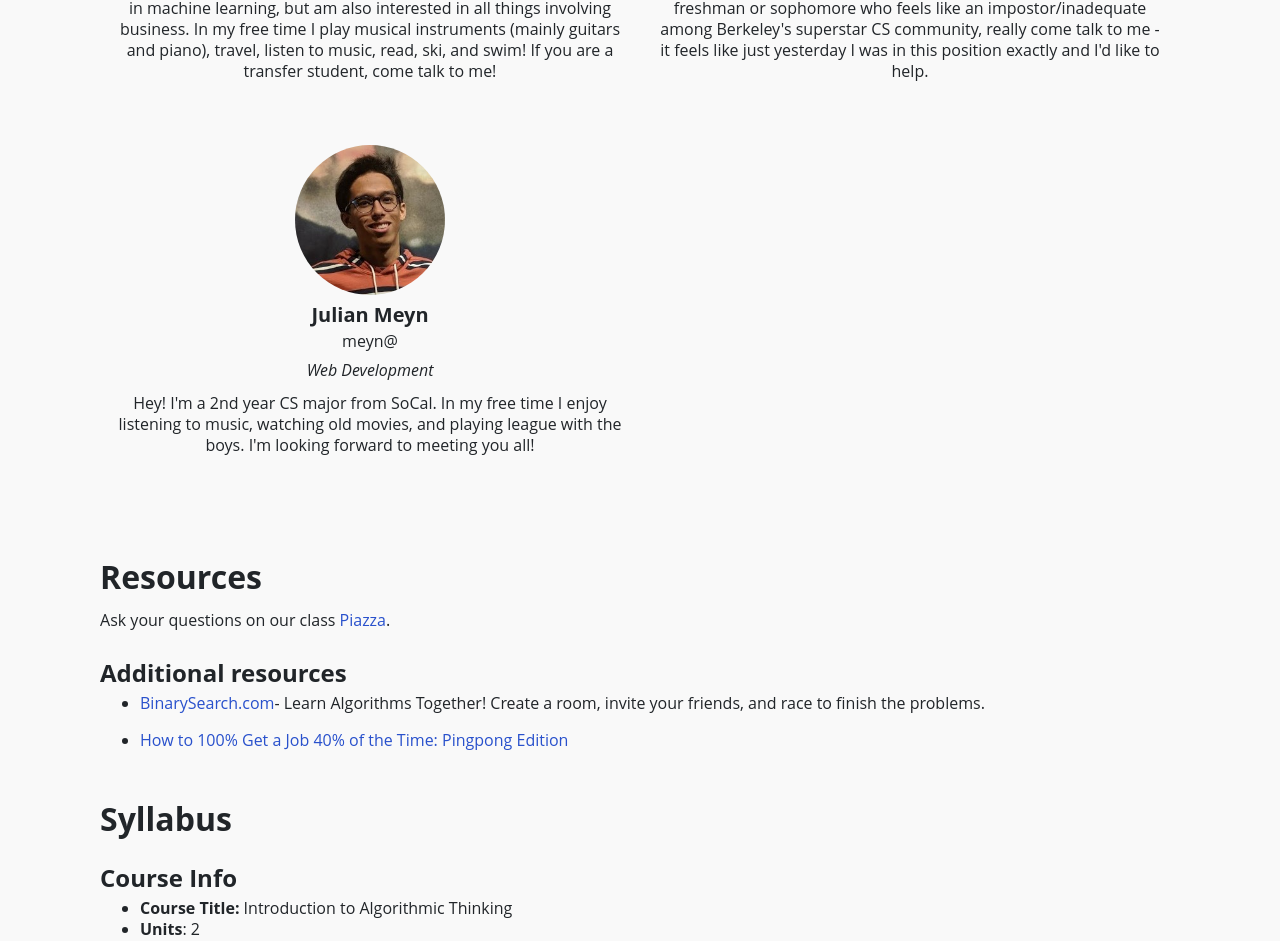
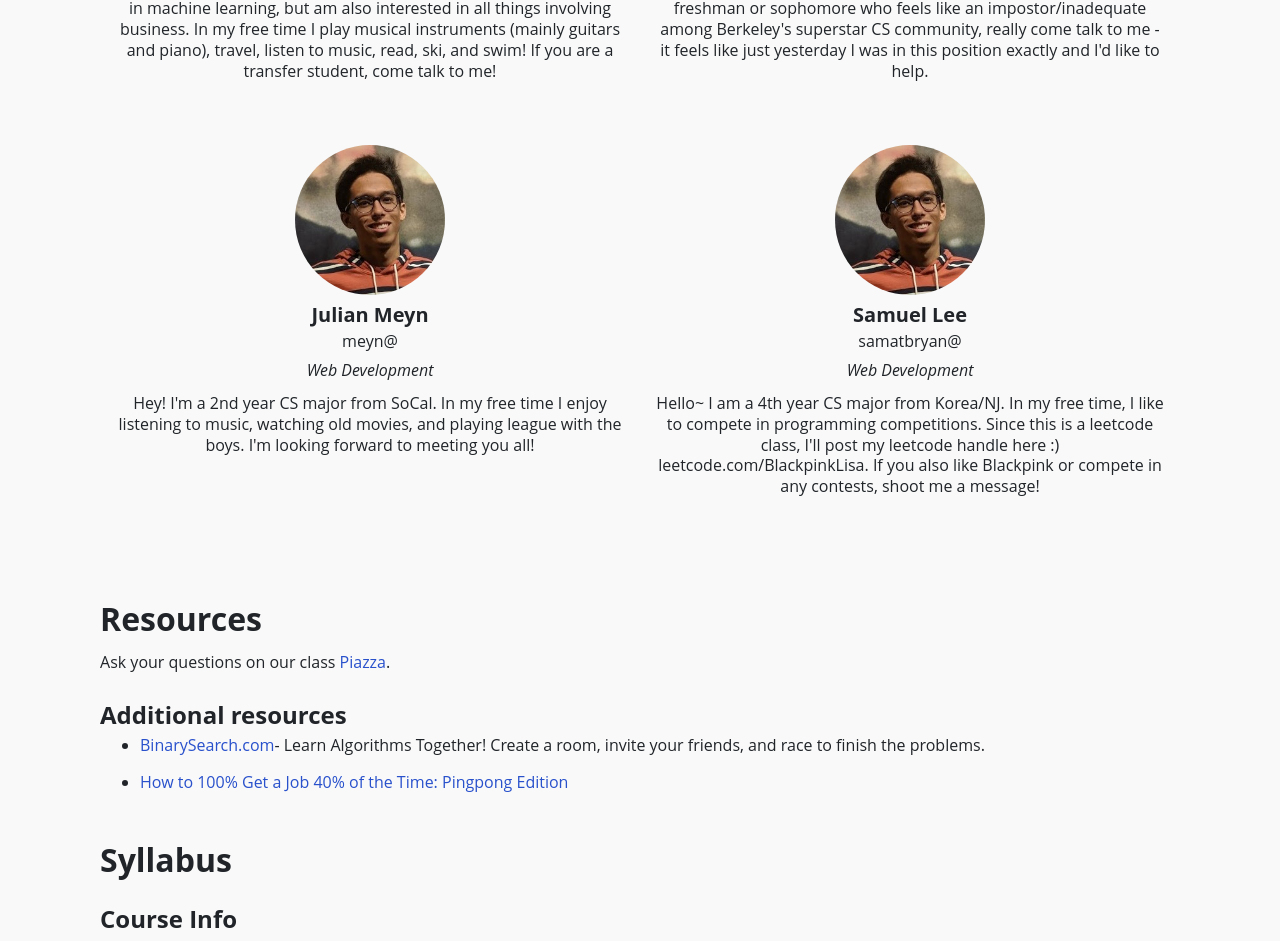
Before and after one commit to algorithmicthinking/algorithmicthinking.github.io, a React (Create React App) app: page / in a window 1280 px wide. Shown: the part 5633-6574 px from the top of the page. Built offline with nearby package versions, Linux system fonts and the light colour scheme.

Commit message:
add samuel lee

```diff
--- a/src/data/Staff.js
+++ b/src/data/Staff.js
@@ -184,4 +184,12 @@ export const teachingAssistants = [
     image: Julian,
     focus_area: focus_areas.wd,
   },
+  {
+    name: "Samuel Lee",
+    email: "samatbryan",
+    bio:
+      "Hello~ I am a 4th year CS major from Korea/NJ. In my free time, I like to compete in programming competitions. Since this is a leetcode class, I'll post my leetcode handle here :) leetcode.com/BlackpinkLisa. If you also like Blackpink or compete in any contests, shoot me a message!",
+    image: Julian,
+    focus_area: focus_areas.wd,
+  },
 ];
```
Also changed, not shown: src/headshots/samuel_lee.jpg (added).
